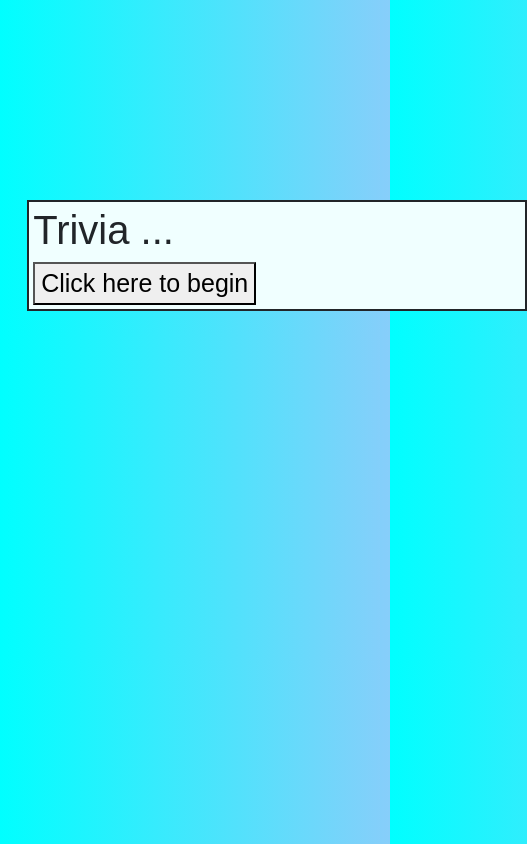
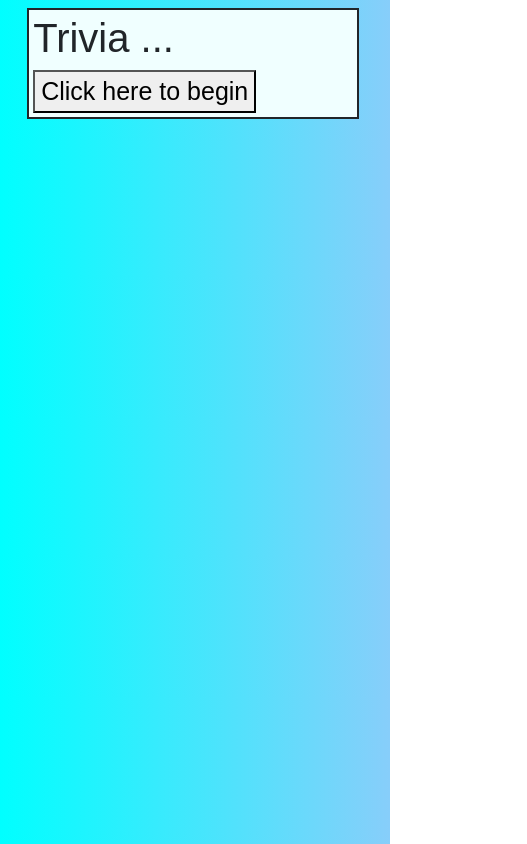
Before and after one commit to jsantos09/TriviaGame, a plain HTML site: page index.html in a window 390 px wide. Shown: the whole page, 527 px wide, since content can reach past the window. Drawn offline with nearby package versions, Linux system fonts and the light colour scheme.

Commit message:
css fixed

```diff
--- a/assets/css/style.css
+++ b/assets/css/style.css
@@ -26,11 +26,3 @@ h2#question {
 #done {
 	margin-left: 10%;
 }
-
-@media screen and (max-width:640px){
-	.container{
-		width: 500px;
-		margin-top: 200px;
-		size: 200%;
-	}
-}
```
